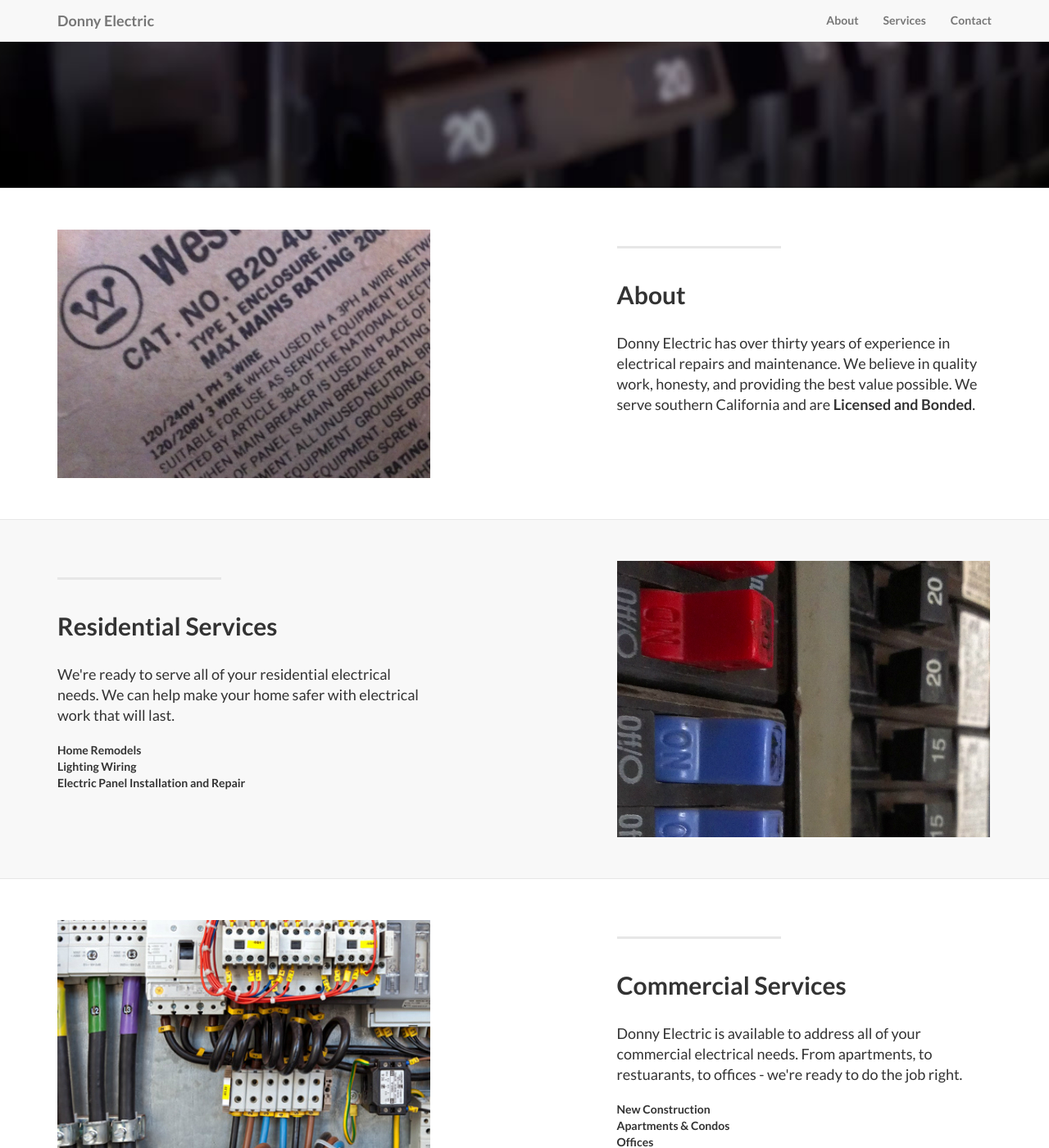
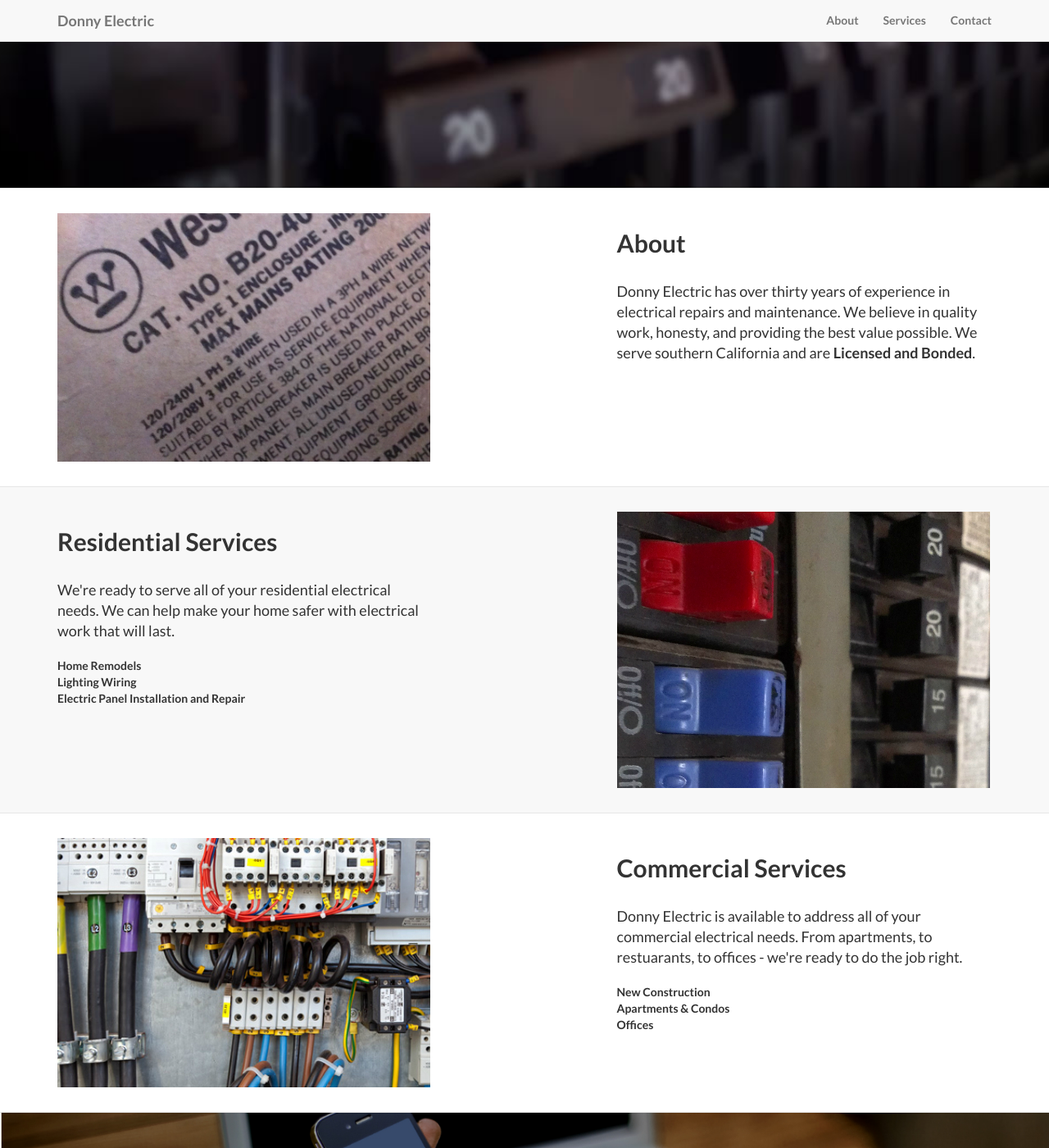
Before and after one commit to jclemans/Donny-Electric, a Jekyll site: the page built from index.html, in a window 1280 px wide and 1400 px high, scrolled down 589 px. Shown: the whole window at 82% size. Built offline with Jekyll 4.4.1, drawn with Linux system fonts in a browser that asks for light colours.

Commit message:
fixes layout spacing issues

```diff
--- a/_includes/page_content.html
+++ b/_includes/page_content.html
@@ -3,12 +3,9 @@
   {% capture thecycle %}{% cycle 'odd', 'even' %}{% endcapture %}
     {% if thecycle == 'odd' %}
     <div id="about" class="content-section-a">
-
       <div class="container">
-
         <div class="row">
           <div class="col-lg-5 col-sm-6">
-                    <hr class="section-heading-spacer">
             <div class="clearfix"></div>
             <h2 class="section-heading">{{ post.title }}</h2>
             {{ post.description }}
@@ -17,21 +14,15 @@
             <img class="img-responsive" src="img/services/{{ post.img }}" alt="">
           </div>
         </div>
+      </div>
+    </div>
 
-        </div>
-        <!-- /.container -->
-
-    </div>
-    <!-- /.content-section-a -->
     {% else %}
 
     <div id="services" class="content-section-b">
-
       <div class="container">
-
         <div class="row">
           <div class="col-lg-5 col-lg-offset-1 col-sm-push-6  col-sm-6">
-                    <hr class="section-heading-spacer">
             <div class="clearfix"></div>
             <h2 class="section-heading">{{ post.title }}</h2>
             {{ post.description }}
@@ -40,11 +31,7 @@
             <img class="img-responsive" src="img/services/{{ post.img }}" alt="">
           </div>
         </div>
-
       </div>
-        <!-- /.container -->
-
     </div>
-    <!-- /.content-section-b -->
     {% endif %}
 {% endfor %}
--- a/css/landing-page.css
+++ b/css/landing-page.css
@@ -92,12 +92,12 @@
 }
 
 .content-section-a {
-    padding: 50px 0;
+    padding: 30px 0;
     background-color: #f8f8f8;
 }
 
 .content-section-b {
-    padding: 50px 0;
+    padding: 30px 0;
     border-top: 1px solid #e7e7e7;
     border-bottom: 1px solid #e7e7e7;
 }
@@ -158,6 +158,9 @@
         margin-bottom: 0;
     }
 }
+#contact h2 {
+    margin-bottom: 0.5em;
+}
 .icon-contact {
     display: inline;
     font-size: 1.25em;
```
Lines whose indentation alone changed are shown as unchanged.
